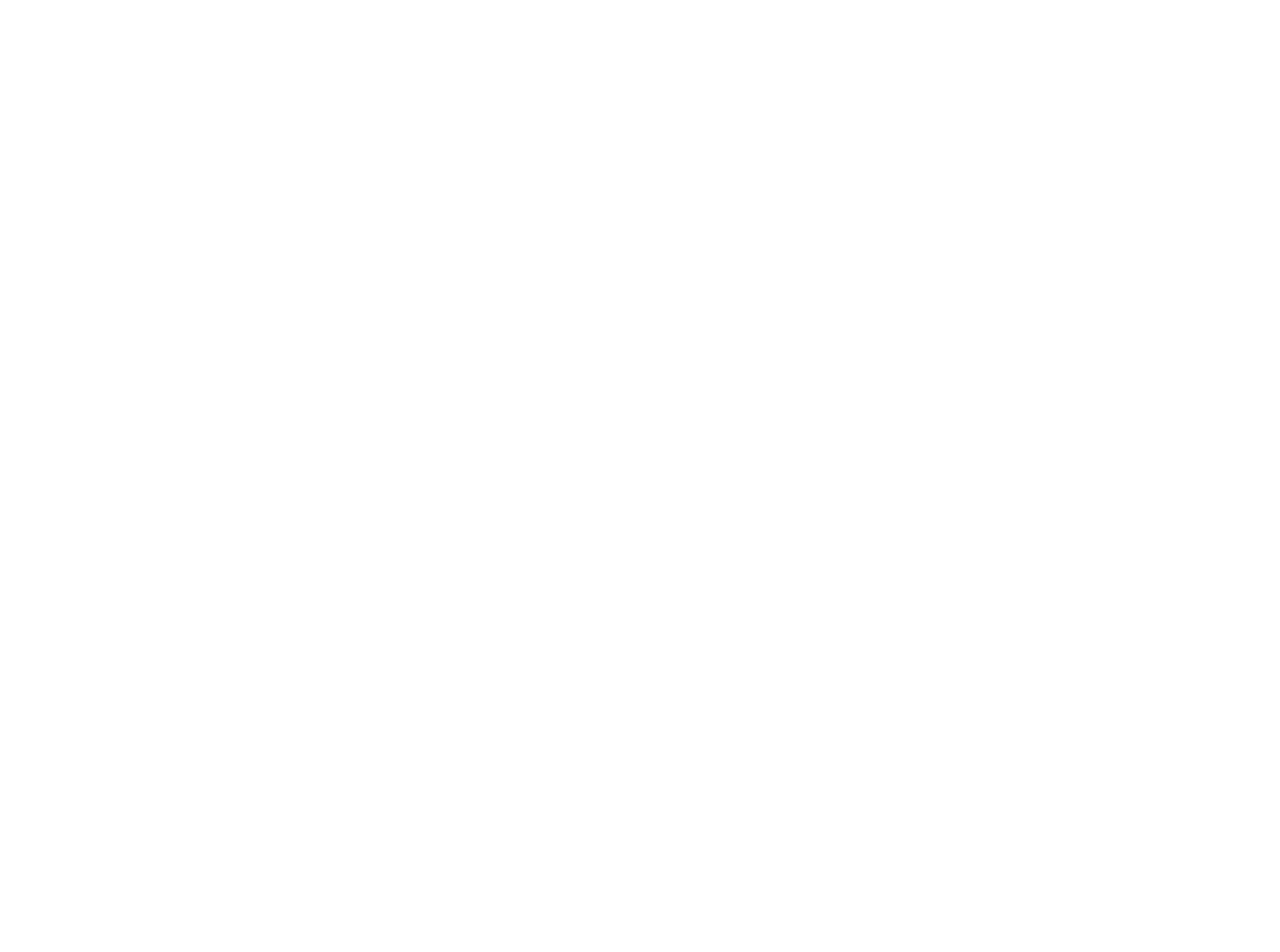
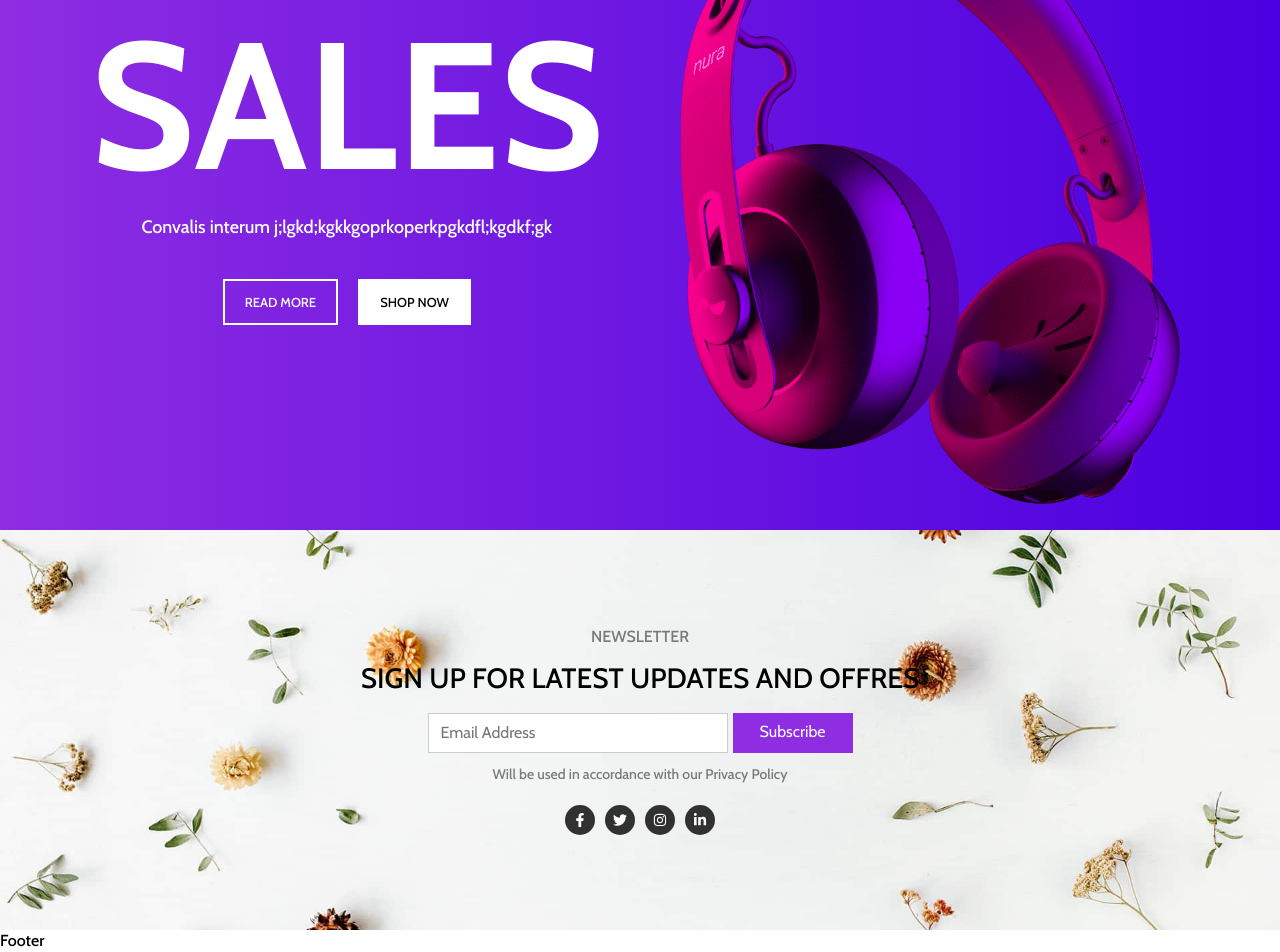
Before and after one commit to shrutiso05/Product_plus, a React (Create React App) app: page / in a window 1280 px wide. Shown: the part 271-1223 px from the top of the page. Before the commit the page ends 800 px from the top, so only its background shows below. Built offline with nearby package versions, Linux system fonts and the light colour scheme.

Commit message:
set_up homepage

```diff
--- a/src/components/Footer/Newsletter/Newsletter.jsx
+++ b/src/components/Footer/Newsletter/Newsletter.jsx
@@ -1,6 +1,37 @@
 import "./Newsletter.scss";
+import React from "react";
+import {
+    FaFacebookF,
+    FaTwitter,
+    FaInstagram,
+    FaLinkedinIn,
+} from "react-icons/fa";
 const Newsletter = () => {
-    return <div>Newsletter</div>;
+    return <div className="newsletter-section">
+        <div className="newsletter-content">
+            <span className="small-text">Newsletter</span>
+            <span className="big-text">Sign up for latest updates and offres</span>
+            <div className="form">
+                <input type="text" placeholder="Email Address" />
+                <button>Subscribe</button>
+            </div>
+            <div className="text">Will be used in accordance with our Privacy Policy</div>
+            <div className="social-icons">
+                <div className="icons">
+                    <FaFacebookF size={14} />
+                </div>
+                <div className="icons">
+                    <FaTwitter size={14} />
+                </div>
+                <div className="icons">
+                    <FaInstagram size={14} />
+                </div>
+                <div className="icons">
+                    <FaLinkedinIn size={14} />
+                </div>
+            </div>
+        </div>
+    </div>;
 };
 
 export default Newsletter;
--- a/src/components/Footer/Newsletter/Newsletter.scss
+++ b/src/components/Footer/Newsletter/Newsletter.scss
@@ -1 +1,89 @@
 @import "../../../css-config/mixins.scss";
+.newsletter-section {
+    width: 100%;
+    height: 400px;
+    display: flex;
+    align-items: center;
+    background: #f9f9f9 url("../../../assets/newsletter-bg.jpeg");
+    background-position: center;
+    background-repeat: no-repeat;
+    background-size: cover;
+    .newsletter-content {
+        width: fit-content;
+        display: flex;
+        flex-direction: column;
+        align-items: center;
+        margin: 0 auto;
+        text-align: center;
+    }
+    .small-text{
+        margin-bottom: 15px;
+        text-transform: uppercase;
+        color: rgba(0, 0, 0 , 0.5);
+    }
+    .big-text {
+        margin-bottom: 20px;
+        font-size:22px;
+        line-height: 30px;
+        font-weight: 500;
+        text-transform: uppercase;
+        padding: 0 30px;
+        @include md {
+            font-size: 28px;
+        }
+    }
+    .form{
+        display: flex;
+        gap: 5px;
+        margin-bottom: 10px;
+        input{
+            width: 200px;
+            height: 40px;
+            border-radius: 0;
+            border: 1px solid rgba(0,0,0,0.2);
+            padding:0  12px;
+            font-size: 16px;
+            outline: 0;
+            @include md {
+               width: 300px;
+            }
+
+        }
+        button{
+            outline: 0;
+            border: 0;
+            height: 40px;
+            width: 100px;
+            display: flex;
+            align-items: center;
+            justify-content: center;
+            cursor: pointer;
+            font-size: 16px;
+            color: white;
+            background-color: #8e2de2;
+            border-bottom: 3px solid #8e2de2;
+            @include md {
+                width: 120px;
+            }
+        }
+    }
+    .text{
+        margin-bottom: 20px;
+        font-size: 14px;
+        color: rgba(0, 0, 0 , 0.5);
+    }
+    .social-icons {
+        display: flex;
+        gap: 10px;
+        .icons{
+            width: 30px;
+            height:30px;
+            background-color: rgba(0,0,0,0.8);
+            border-radius: 50%;
+            color: white;
+            display: flex;
+            justify-content: center;
+            align-items: center;
+        }
+    }
+}
--- a/src/components/Home/Banner/Banner.jsx
+++ b/src/components/Home/Banner/Banner.jsx
@@ -1,6 +1,21 @@
 import "./Banner.scss";
+import BannerImg from "../../../assets/banner-img.png";
 const Banner = () => {
-    return <div>Banner</div>;
+    return <div className="hero-banner">
+        <div className="content">
+                <div className="text-content">
+                    <h1>SALES</h1>
+                    <p>
+                        Convalis interum j;lgkd;kgkkgoprkoperkpgkdfl;kgdkf;gk
+                    </p>
+                    <div className="ctas">
+                        <div className="banner-cta">Read More</div>
+                        <div className="banner-cta v2">Shop Now</div>
+                    </div>
+                </div>
+                <img className= "banner-img"src={BannerImg} alt="" />
+        </div>
+    </div>;
 };
 
 export default Banner;
--- a/src/components/Home/Banner/Banner.scss
+++ b/src/components/Home/Banner/Banner.scss
@@ -1 +1,101 @@
 @import "../../../css-config/mixins.scss";
+
+.hero-banner{
+    padding: 40px 0 ;
+    position: relative;
+    background-image: linear-gradient( to right, #8e2de2, #4a00e0);
+    @include md {
+        height: calc(100vh - 80px);
+    }
+    .content{
+        height: 100%;
+        display: flex;
+        justify-content: flex-end;
+        align-items: center;
+        flex-direction: column-reverse;
+        max-width: calc(100% - 20px);
+        margin: 0 auto;
+        position: relative;
+        // for desktop
+        @include md {
+            flex-direction: row;
+            max-width: 1200px;
+        }
+        .banner-img{
+            position: relative;
+            z-index: 9;
+            width: 200px;
+            margin-bottom: 20px;
+            @include md {
+                width: 500px;
+                margin-right: 60px;
+                margin-top: 50px;
+                margin-bottom: 0;
+            }
+            @include xxl {
+                width: 600px;
+                margin-right: 0;
+                margin-top: 0;
+            }
+        }
+        .text-content {
+            color: white;
+            text-align: center;
+            display: flex;
+            flex-direction: column;
+            align-items: center;
+            @include md {
+                position: absolute;
+                left: 50px;
+                top: 50%;
+                transform: translateY(-50%);
+            }
+            @include xxl {
+                left: 0;
+            }
+            h1{
+                font-size: 80px;
+                font-weight: 700;
+                line-height: 1;
+                margin-bottom: 20px;
+                @include md {
+                    font-size: 180px;
+                }
+
+            }
+            p{
+                max-width: 300px;
+                font-size: 14px;
+                line-height: 20px;
+                margin-bottom: 20px;
+                @include md {
+                    max-width: 500px;
+                    font-size: 18px;
+                    line-height: 24px;
+                    margin-bottom: 40px;
+                }
+            }
+            .ctas {
+                display: flex;
+                justify-content: center;
+                gap: 20px;
+                .banner-cta{
+                    text-transform: uppercase;
+                    font-size: 13px;
+                    font-weight: 500;
+                    width: fit-content;
+                    border: 2px solid white;
+                    padding: 10px 20px;
+                    cursor: pointer;
+                    &.v2{
+                        background-color: white;
+                        color: black;
+                    }
+                    &:hover {
+                        opacity: 0.6;
+                    }
+                }
+            }
+        }
+    }
+}
--- a/src/components/Home/Home.jsx
+++ b/src/components/Home/Home.jsx
@@ -1,6 +1,9 @@
 import "./Home.scss";
+import Banner from "./Banner/Banner";
 const Home = () => {
-    return <div>Home</div>;
+    return <div className="home">
+        <Banner />
+    </div>;
 };
 
 export default Home;
```
